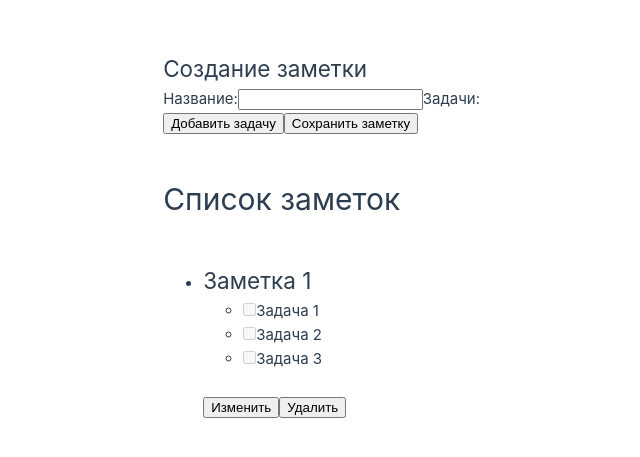
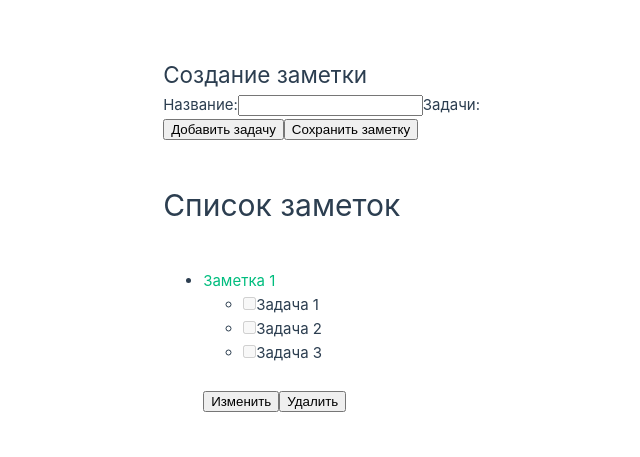
Before and after one commit to Mikhail-Martynenko/notes-vue, a Vue app: page / in a window 1280 px wide. Shown: the part 165-622 px from the top of the page, without its empty margins (160-800 px from the left). Built offline with nearby package versions, Linux system fonts and the light colour scheme; the HTML template or start-up script is replaced by a standard one.

Commit message:
108031 feat: added page EditNote and store

```diff
--- a/src/components/EditNote.vue
+++ b/src/components/EditNote.vue
@@ -17,13 +17,19 @@
             <button type="button" @click="addTodo">Добавить задачу</button>
             <button type="submit">Сохранить изменения</button>
             <button type="button" @click="cancelEdit">Отменить редактирование</button>
+
+
+            <button type="button" @click="undoEdit" :disabled="undoStack.length === 0">Отменить изменение</button>
+            <button type="button" @click="redoEdit" :disabled="redoStack.length === 0">Повторить изменение</button>
         </form>
     </div>
 </template>
 
 <script>
+import {mapGetters, mapMutations, mapState} from "vuex";
+
 export default {
-    props: ['noteProp', 'show'],
+    // props: ['noteProp'],
     data() {
         return {
             note: {
@@ -32,35 +38,63 @@ export default {
                 todos: [],
             },
             originalNote: {},
+            undoStack: [], // Стек для отмены изменений
+            redoStack: [], // Стек для повтора изменений
         };
     },
     mounted() {
-        this.note = JSON.parse(JSON.stringify(this.noteProp));
-        this.originalNote = JSON.parse(JSON.stringify(this.noteProp));
+        // this.note = JSON.parse(JSON.stringify(this.noteProp));
+        const noteId = this.$route.params.id;
+        this.originalNote = JSON.parse(JSON.stringify(this.notes[noteId - 1]));
+        this.note = this.notes[noteId - 1]
+    },
+    computed: {
+        ...mapState(['notes']), // Доступ к состоянию хранилища
     },
     methods: {
+        ...mapMutations(['updateNote']),
         addTodo() {
             this.note.todos.push({id: this.generateUUID(), text: '', completed: false});
+
+            // this.pushToUndoStack();
         },
         removeTodo(index) {
             this.note.todos.splice(index, 1);
+            // this.pushToUndoStack();
         },
         saveNote() {
             console.log(this.note, 'this note');
-            // this.$emit('note-saved', this.note);
-            // this.$router.push('/');
-            // Object.assign(this.noteProp, this.note);
-            this.$emit('cancel-edit');
+            this.updateNote(this.note)
+            this.$router.push('/');
         },
         cancelEdit() {
-            // this.$router.push('/');
-            this.note = JSON.parse(JSON.stringify(this.originalNote));
-            this.$emit('cancel-edit');
-
+            this.updateNote(this.originalNote)
+            this.$router.push('/');
         },
         generateUUID() {
             return `uuid-${Date.now()}`;
         },
+
+        // undoEdit() {
+        //     console.log(this.note, 'prev')
+        //     const previousState = this.undoStack.pop();
+        //     if (previousState) {
+        //         this.redoStack.push(JSON.parse(JSON.stringify(this.note))); // Добавление текущего состояния в стек повтора
+        //         this.note = previousState;
+        //     }
+        //     console.log(this.note, 'next')
+        // },
+        // redoEdit() {
+        //     const nextState = this.redoStack.pop();
+        //     if (nextState) {
+        //         this.undoStack.push(JSON.parse(JSON.stringify(this.note))); // Добавление текущего состояния в стек отмены
+        //         this.note = nextState;
+        //     }
+        // },
+        // pushToUndoStack() {
+        //     this.undoStack.push(JSON.parse(JSON.stringify(this.note))); // Добавление текущего состояния в стек отмены
+        //     this.redoStack = []; // Очистка стека повтора при внесении нового изменения
+        // },
     },
 };
 </script>
--- a/src/components/NoteList.vue
+++ b/src/components/NoteList.vue
@@ -4,7 +4,7 @@
         <h1>Список заметок</h1>
         <ul>
             <li v-for="note in notes" :key="note.id">
-                <h2>{{ note.title }}</h2>
+                <router-link :to="'/edit/' + note.id">{{note.title}}</router-link>
                 <ul>
                     <li v-for="todo in note.todos" :key="todo.id">
                         <input type="checkbox" disabled />
@@ -12,10 +12,9 @@
                     </li>
                 </ul>
                 <br>
-                <!--                <router-link :to="'/edit/' + note.id">Изменить</router-link>-->
-                <div v-show="showCreateNote">
-                    <EditNote :noteProp="note" :show="showCreateNote" @cancel-edit="showEditNote" />
-                </div>
+<!--                <div>-->
+<!--                    <EditNote :noteProp="note" @cancel-edit="showEditNote" />-->
+<!--                </div>-->
                 <button @click="showEditNote">Изменить</button>
                 <button @click="deleteNote(note.id)">Удалить</button>
             </li>
@@ -27,36 +26,25 @@
 
 import CreateNote from "@/components/CreateNote.vue";
 import EditNote from "@/components/EditNote.vue";
+import {mapState} from "vuex";
+
 
 export default {
     components: {
         EditNote,
         CreateNote,
     },
-    data() {
-        return {
-            notes: [
-                {
-                    id: 1,
-                    title: 'Заметка 1',
-                    todos: [
-                        {id: 1, text: 'Задача 1', completed: false},
-                        {id: 2, text: 'Задача 2', completed: true},
-                        {id: 3, text: 'Задача 3', completed: false},
-                    ],
-                },
-            ],
-            showCreateNote: false
-        };
+    computed: {
+        ...mapState(['notes']),
     },
     methods: {
         addNote(note) {
-            this.notes.push(note);
+            this.$store.commit('addNote', note);
         },
         deleteNote(noteId) {
             if (confirm("Вы уверены, что хотите удалить заметку?")) {
                 console.log("Заметка удалена:", noteId);
-                this.notes = this.notes.filter((note) => note.id !== noteId);
+                this.$store.commit('deleteNote', noteId);
             }
         },
         showEditNote() {
--- a/src/store/store.js
+++ b/src/store/store.js
@@ -16,13 +16,12 @@ const store = createStore({
             ],
         };
     },
-    // getters: {
-    //     allNotes(state) {
-    //         return state.notes;
-    //     }
-    // },
+    getters: {
+        allNotes(state) {
+            return state.notes;
+        }
+    },
     mutations: {
-
         addNote(state, note) {
             state.notes.push(note);
         },
```
Also changed, not shown: src/components/CreateNote.vue (+0 -7 lines).
